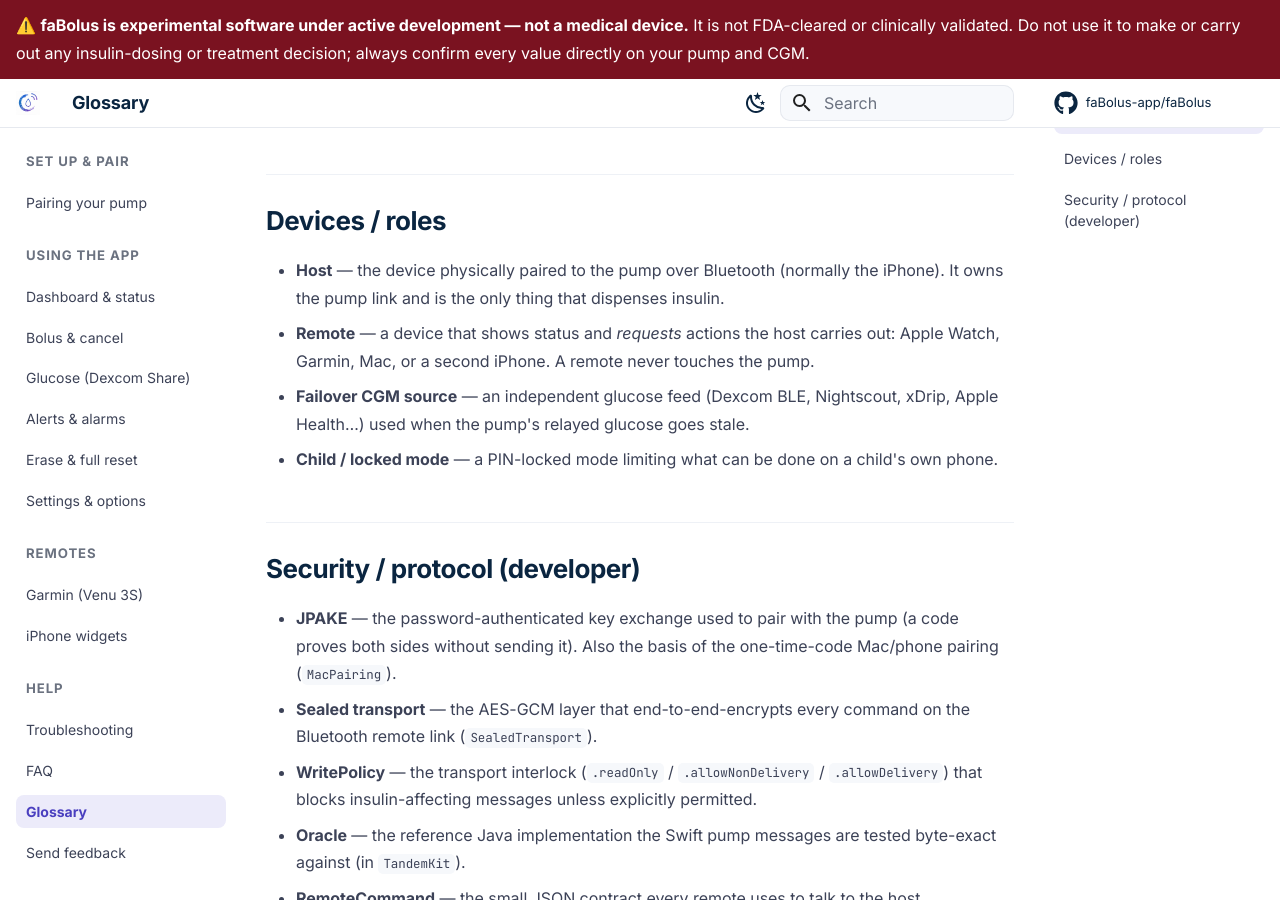
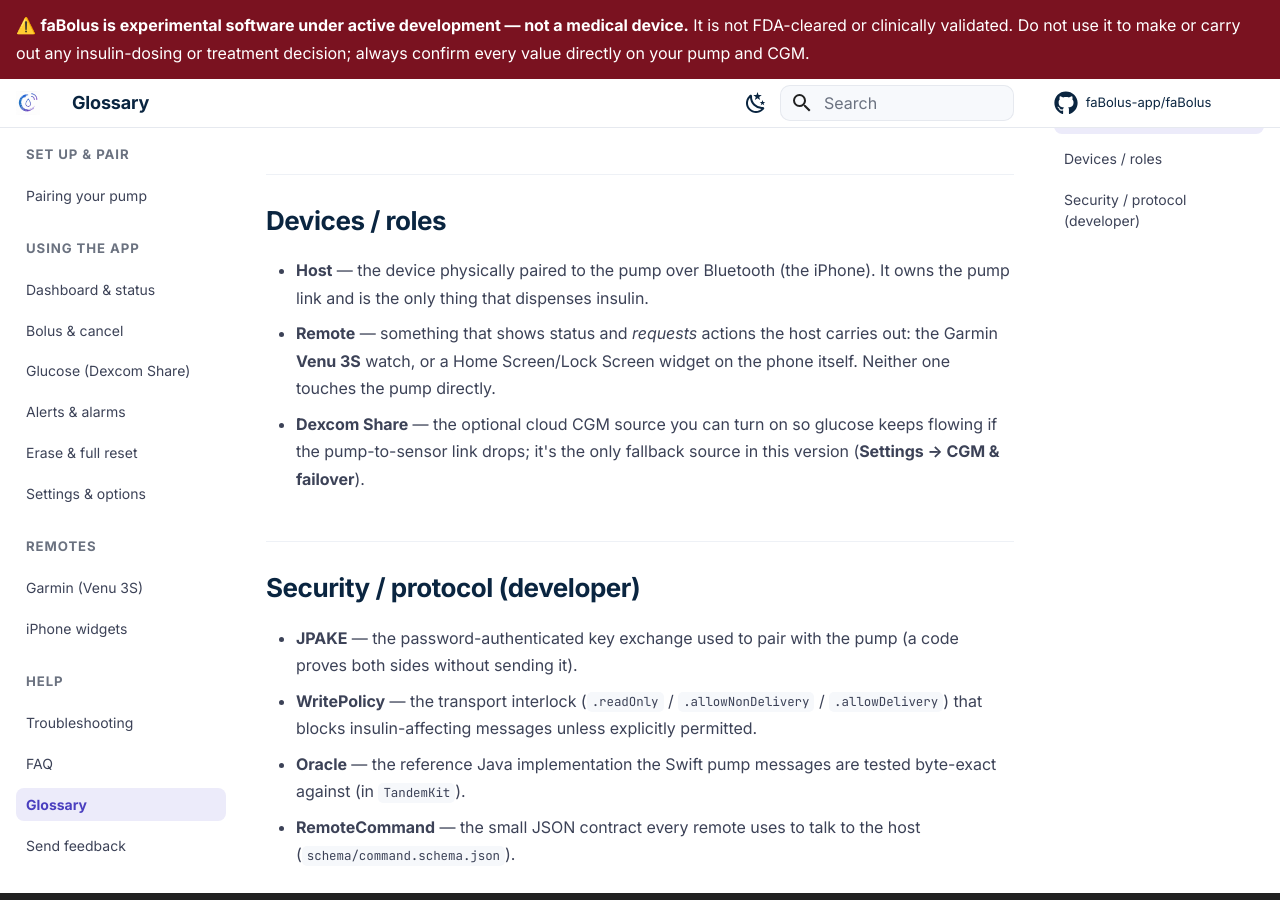
Before and after one commit to faBolus-app/faBolus, an MkDocs documentation site: the page built from docs/glossary.md, in a window 1280 px wide and 900 px high, scrolled down 891 px. Built offline with MkDocs 1.6.1 and Material for MkDocs 9.7.7, drawn with Linux system fonts in a browser that asks for light colours; comment, search, counter and statistics services are not loaded.

Commit message:
docs(09.6-04): rewrite Glossary + Send feedback to narrow-main roles
- glossary.md: 'Remote' role narrowed to the Garmin Venu 3S + iPhone widgets (dropped
  Apple Watch/Mac/second-iPhone); 'Failover CGM source' renamed to 'Dexcom Share' (the
  only fallback source left) and reworded off the removed BLE/Nightscout/xDrip/Apple
  Health sources; dropped 'Child / locked mode' (removed UI) and the JPAKE entry's
  MacPairing clause (dead stub on main, verified against
  ios/faBolus/Data/MacPairingCoordinator.swift); dropped 'Sealed transport'
  (SealedTransport has no live conformer on main — only test files and itself)
- feedback.md: 'What helps us most' narrowed to iPhone/Garmin + t:slim X2

```diff
--- a/docs/glossary.md
+++ b/docs/glossary.md
@@ -23,19 +23,18 @@
   current or to auto-fill a correction.
 
 ## Devices / roles
-- **Host** — the device physically paired to the pump over Bluetooth (normally the iPhone). It owns the
+- **Host** — the device physically paired to the pump over Bluetooth (the iPhone). It owns the
   pump link and is the only thing that dispenses insulin.
-- **Remote** — a device that shows status and *requests* actions the host carries out: Apple Watch,
-  Garmin, Mac, or a second iPhone. A remote never touches the pump.
-- **Failover CGM source** — an independent glucose feed (Dexcom BLE, Nightscout, xDrip, Apple Health…)
-  used when the pump's relayed glucose goes stale.
-- **Child / locked mode** — a PIN-locked mode limiting what can be done on a child's own phone.
+- **Remote** — something that shows status and *requests* actions the host carries out: the Garmin
+  **Venu 3S** watch, or a Home Screen/Lock Screen widget on the phone itself. Neither one touches
+  the pump directly.
+- **Dexcom Share** — the optional cloud CGM source you can turn on so glucose keeps flowing if the
+  pump-to-sensor link drops; it's the only fallback source in this version (**Settings → CGM &
+  failover**).
 
 ## Security / protocol (developer)
 - **JPAKE** — the password-authenticated key exchange used to pair with the pump (a code proves both
-  sides without sending it). Also the basis of the one-time-code Mac/phone pairing (`MacPairing`).
-- **Sealed transport** — the AES-GCM layer that end-to-end-encrypts every command on the Bluetooth
-  remote link (`SealedTransport`).
+  sides without sending it).
 - **WritePolicy** — the transport interlock (`.readOnly` / `.allowNonDelivery` / `.allowDelivery`) that
   blocks insulin-affecting messages unless explicitly permitted.
 - **Oracle** — the reference Java implementation the Swift pump messages are tested byte-exact against
```
Also changed, not shown: docs/feedback.md (+2 -2 lines).
